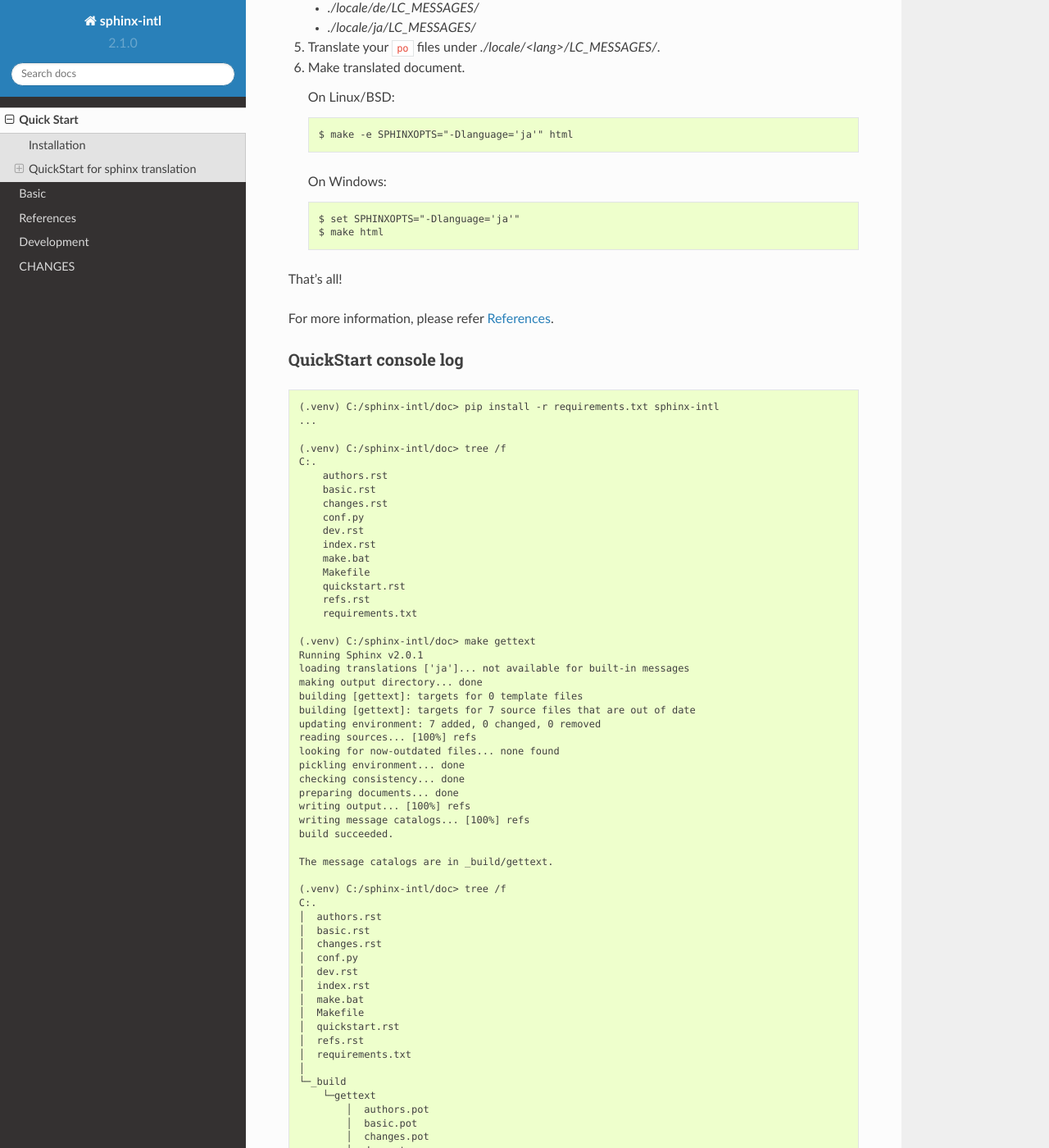
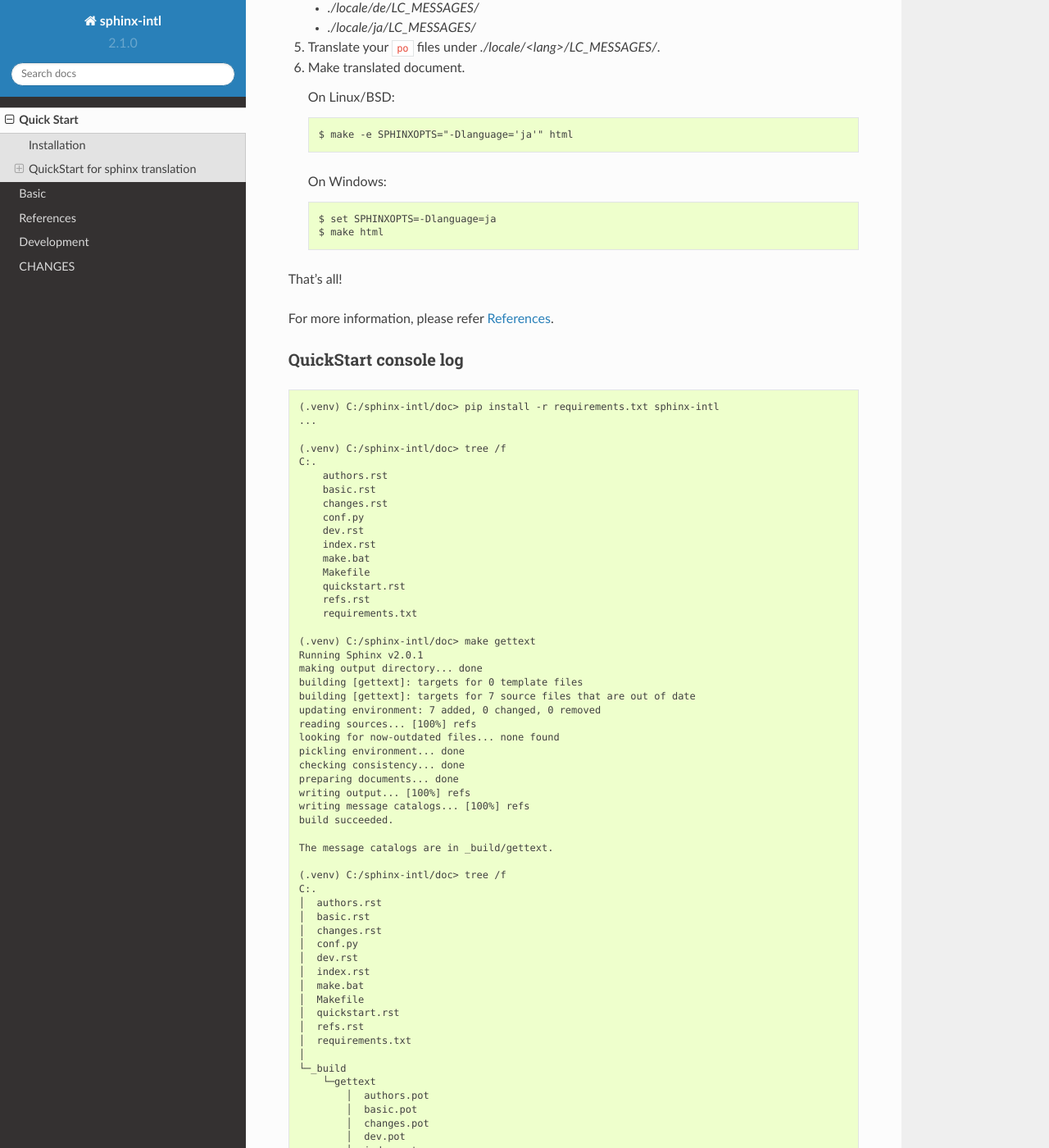
Before and after one commit to sphinx-doc/sphinx-intl, a Sphinx documentation site: the page built from doc/quickstart.rst, in a window 1280 px wide and 1400 px high, scrolled down 992 px. Shown: the whole window at 82% size. Built offline with Sphinx 7.4.7 and the Read the Docs theme 2.0.0, drawn with Linux system fonts in a browser that asks for light colours; some of the changed text lies outside the part shown.

Commit message:
Fix quickstart guide for Windows, add build directories to gitignore

```diff
--- a/doc/quickstart.rst
+++ b/doc/quickstart.rst
@@ -57,7 +57,7 @@ This section describe to translate with Sphinx_ and `sphinx-intl` command.
 
    On Windows::
 
-      $ set SPHINXOPTS="-Dlanguage='ja'"
+      $ set SPHINXOPTS=-Dlanguage=ja
       $ make html
 
 That's all!
@@ -90,7 +90,6 @@ QuickStart console log
 
    (.venv) C:/sphinx-intl/doc> make gettext
    Running Sphinx v2.0.1
-   loading translations ['ja']... not available for built-in messages
    making output directory... done
    building [gettext]: targets for 0 template files
    building [gettext]: targets for 7 source files that are out of date
@@ -199,13 +198,14 @@ QuickStart console log
    (.venv) C:/sphinx-intl/doc> # Edit po files for each languages
    (.venv) C:/sphinx-intl/doc> # ================================
 
-   (.venv) C:/sphinx-intl/doc> set SPHINXOPTS="-Dlanguage='ja'"
+   (.venv) C:/sphinx-intl/doc> set SPHINXOPTS=-Dlanguage=ja
 
    (.venv) C:/sphinx-intl/doc> make html
    Running Sphinx v2.0.1
-   loading translations ['ja']... not available for built-in messages
+   loading translations [ja]... done
    making output directory... done
-   building [mo]: targets for 0 po files that are out of date
+   building [mo]: targets for 7 po files that are out of date
+   writing output... [100%] locale/ja/LC_MESSAGES/refs.mo
    building [html]: targets for 7 source files that are out of date
    updating environment: 7 added, 0 changed, 0 removed
    reading sources... [100%] refs
```
Also changed, not shown: other parts of doc/quickstart.rst (+1 -1 lines), 1 other file.
